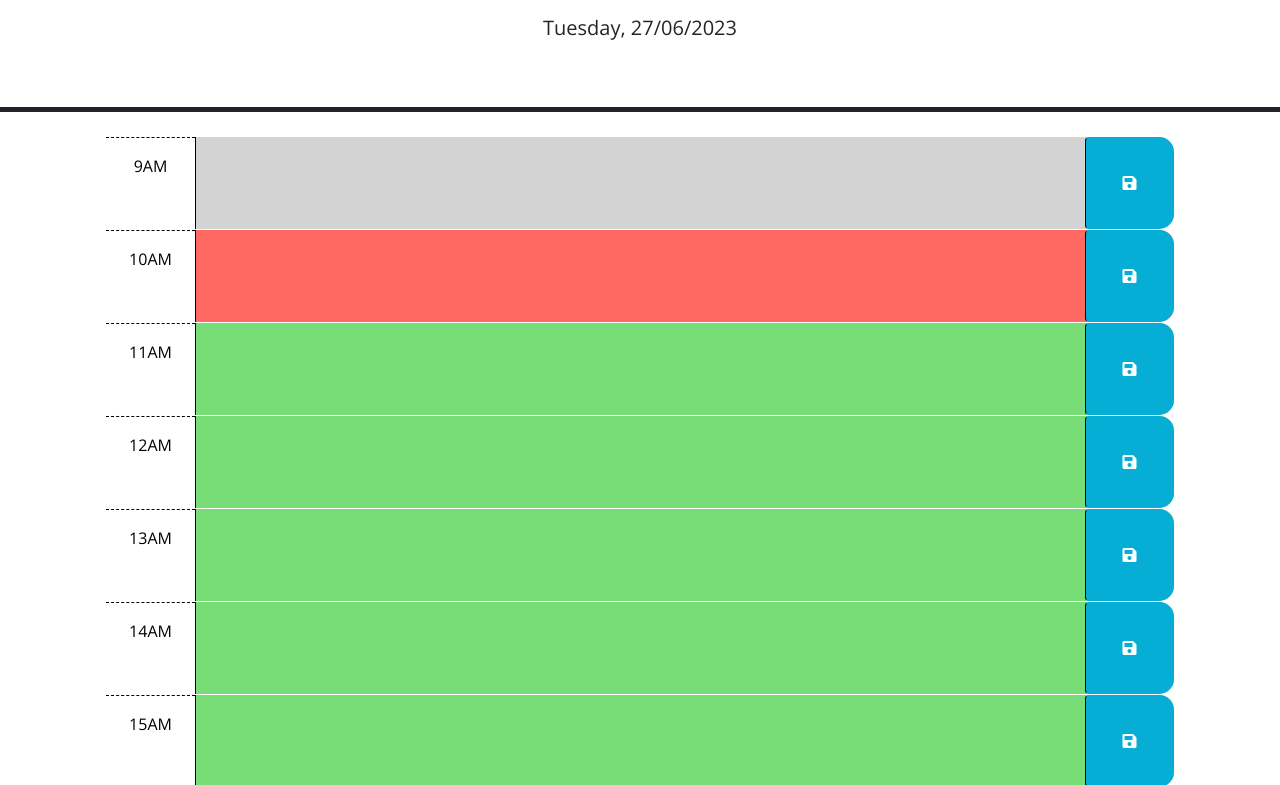
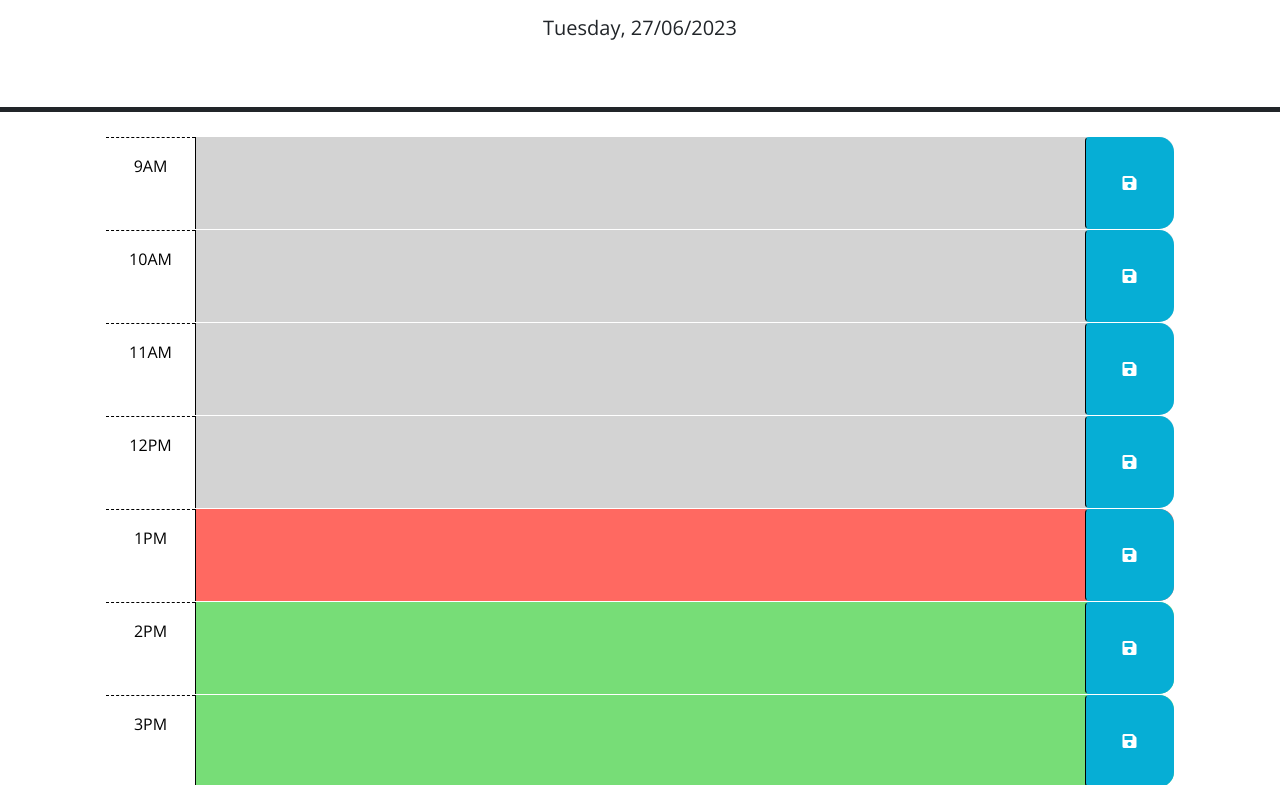
Before and after one commit to ThorstenBeowulf/challenge5-work-day-scheduler, a plain HTML site: page index.html in a window 1280 px wide. Shown: the part 166-951 px from the top of the page. Drawn offline with nearby package versions, Linux system fonts and the light colour scheme.

Commit message:
finished code

```diff
--- a/assets/script.js
+++ b/assets/script.js
@@ -1,61 +1,37 @@
 // Wrap all code that interacts with the DOM in a call to jQuery to ensure that
 // the code isn't run until the browser has finished rendering all the elements
 // in the html.
+
 $(document).ready(function () {
-  // TODO: Add a listener for click events on the save button. This code should
-  // use the id in the containing time-block as a key to save the user input in
-  // local storage. HINT: What does `this` reference in the click listener
-  // function? How can DOM traversal be used to get the "hour-x" id of the
-  // time-block containing the button that was clicked? How might the id be
-  // useful when saving the description in local storage?
-  //
 
-  $( ".saveBtn" ).click(function( event ) {
-
+  $( '.saveBtn' ).click(function( event ) {
     var parentId = $(this).parent().attr("id");
-    console.log(parentId);
-
     var descriptionText = $(this).siblings(".description").val();
-    console.log(descriptionText);
-
-    var myClass = $(this).attr("class");
-    console.log(myClass);
-
     localStorage.setItem(parentId, descriptionText);
   });
 
-  // TODO: Add code to apply the past, present, or future class to each time
-  // block by comparing the id to the current hour. HINTS: How can the id
-  // attribute of each time-block be used to conditionally add or remove the
-  // past, present, and future classes? How can Day.js be used to get the
-  // current hour in 24-hour time?
-  //
-  // var currentHour = (dayjs().format('H'));
-  var currentHour = 12;
+  var currentHour = parseInt(dayjs().format('HA'));
+  // var currentHour = 15;
 
-  for (let i = 9; i < 18; i++) {
-    var thisEl = "hour-" + i;
-    console.log(thisEl);
+  $( '.row' ).each(function() {
+    var thisHour = parseInt($( this ).attr('id').substring(5));
+    console.log(thisHour);
 
-    var hourEl = $("div[id*= i]");
-    if (currentHour === i ) {
-      hourEl.addClass("present").removeClass("past future");
-    } else if (currentHour < i) {
-      hourEl.addClass("past").removeClass("present future");
+    if (currentHour === thisHour ) {
+      $( this ).addClass("present").removeClass("past future");
+    } else if (currentHour < thisHour) {
+      $( this ).addClass("future").removeClass("past present");
     } else {
-      hourEl.addClass("future").removeClass("past present");
+      $( this ).addClass("past").removeClass("present future");
     }
+  });
 
-  }
+  $( '.row' ).each(function() {
+    var loadText = localStorage.getItem($( this ).attr("id"));
+    $(this).children(".description").val(loadText);
+  });
 
-  // TODO: Add code to get any user input that was saved in localStorage and set
-  // the values of the corresponding textarea elements. HINT: How can the id
-  // attribute of each time-block be used to do this?
-  //
-
-
-
-  // TODO: Add code to display the current date in the header of the page.
+  // displays date
   var currentDate = dayjs().format('dddd, DD/MM/YYYY')
   $('#currentDay').text(currentDate);
 });
--- a/index.html
+++ b/index.html
@@ -29,18 +29,9 @@
       <p id="currentDay" class="lead"></p>
     </header>
     <div class="container-lg px-5">
-      <!-- Use class for "past", "present", and "future" to apply styles to the
-        time-block divs accordingly. The javascript will need to do this by
-        adding/removing these classes on each div by comparing the hour in the
-        id to the current hour. The html provided below is meant to be an example
-        demonstrating how the css provided can be leveraged to create the
-        desired layout and colors. The html below should be removed or updated
-        in the finished product. Remember to delete this comment once the
-        code is implemented.
-        -->
 
       <!-- Example of a past time block. The "past" class adds a gray background color. -->
-      <div id="hour-9" class="row time-block past">
+      <div id="hour-9" class="row time-block future">
         <div class="col-2 col-md-1 hour text-center py-3">9AM</div>
         <textarea class="col-8 col-md-10 description" rows="3"> </textarea>
         <button class="btn saveBtn col-2 col-md-1" aria-label="save">
@@ -49,7 +40,7 @@
       </div>
 
       <!-- Example of a a present time block. The "present" class adds a red background color. -->
-      <div id="hour-10" class="row time-block present">
+      <div id="hour-10" class="row time-block future">
         <div class="col-2 col-md-1 hour text-center py-3">10AM</div>
         <textarea class="col-8 col-md-10 description" rows="3"> </textarea>
         <button class="btn saveBtn col-2 col-md-1" aria-label="save">
@@ -67,7 +58,7 @@
       </div>
 
       <div id="hour-12" class="row time-block future">
-        <div class="col-2 col-md-1 hour text-center py-3">12AM</div>
+        <div class="col-2 col-md-1 hour text-center py-3">12PM</div>
         <textarea class="col-8 col-md-10 description" rows="3"> </textarea>
         <button class="btn saveBtn col-2 col-md-1" aria-label="save">
           <i class="fas fa-save" aria-hidden="true"></i>
@@ -75,7 +66,7 @@
       </div>
 
       <div id="hour-13" class="row time-block future">
-        <div class="col-2 col-md-1 hour text-center py-3">13AM</div>
+        <div class="col-2 col-md-1 hour text-center py-3">1PM</div>
         <textarea class="col-8 col-md-10 description" rows="3"> </textarea>
         <button class="btn saveBtn col-2 col-md-1" aria-label="save">
           <i class="fas fa-save" aria-hidden="true"></i>
@@ -83,7 +74,7 @@
       </div>
 
       <div id="hour-14" class="row time-block future">
-        <div class="col-2 col-md-1 hour text-center py-3">14AM</div>
+        <div class="col-2 col-md-1 hour text-center py-3">2PM</div>
         <textarea class="col-8 col-md-10 description" rows="3"> </textarea>
         <button class="btn saveBtn col-2 col-md-1" aria-label="save">
           <i class="fas fa-save" aria-hidden="true"></i>
@@ -91,7 +82,7 @@
       </div>
 
       <div id="hour-15" class="row time-block future">
-        <div class="col-2 col-md-1 hour text-center py-3">15AM</div>
+        <div class="col-2 col-md-1 hour text-center py-3">3PM</div>
         <textarea class="col-8 col-md-10 description" rows="3"> </textarea>
         <button class="btn saveBtn col-2 col-md-1" aria-label="save">
           <i class="fas fa-save" aria-hidden="true"></i>
@@ -99,7 +90,7 @@
       </div>
 
       <div id="hour-16" class="row time-block future">
-        <div class="col-2 col-md-1 hour text-center py-3">16AM</div>
+        <div class="col-2 col-md-1 hour text-center py-3">4PM</div>
         <textarea class="col-8 col-md-10 description" rows="3"> </textarea>
         <button class="btn saveBtn col-2 col-md-1" aria-label="save">
           <i class="fas fa-save" aria-hidden="true"></i>
@@ -107,7 +98,7 @@
       </div>
 
       <div id="hour-17" class="row time-block future">
-        <div class="col-2 col-md-1 hour text-center py-3">17AM</div>
+        <div class="col-2 col-md-1 hour text-center py-3">5PM</div>
         <textarea class="col-8 col-md-10 description" rows="3"> </textarea>
         <button class="btn saveBtn col-2 col-md-1" aria-label="save">
           <i class="fas fa-save" aria-hidden="true"></i>
```
